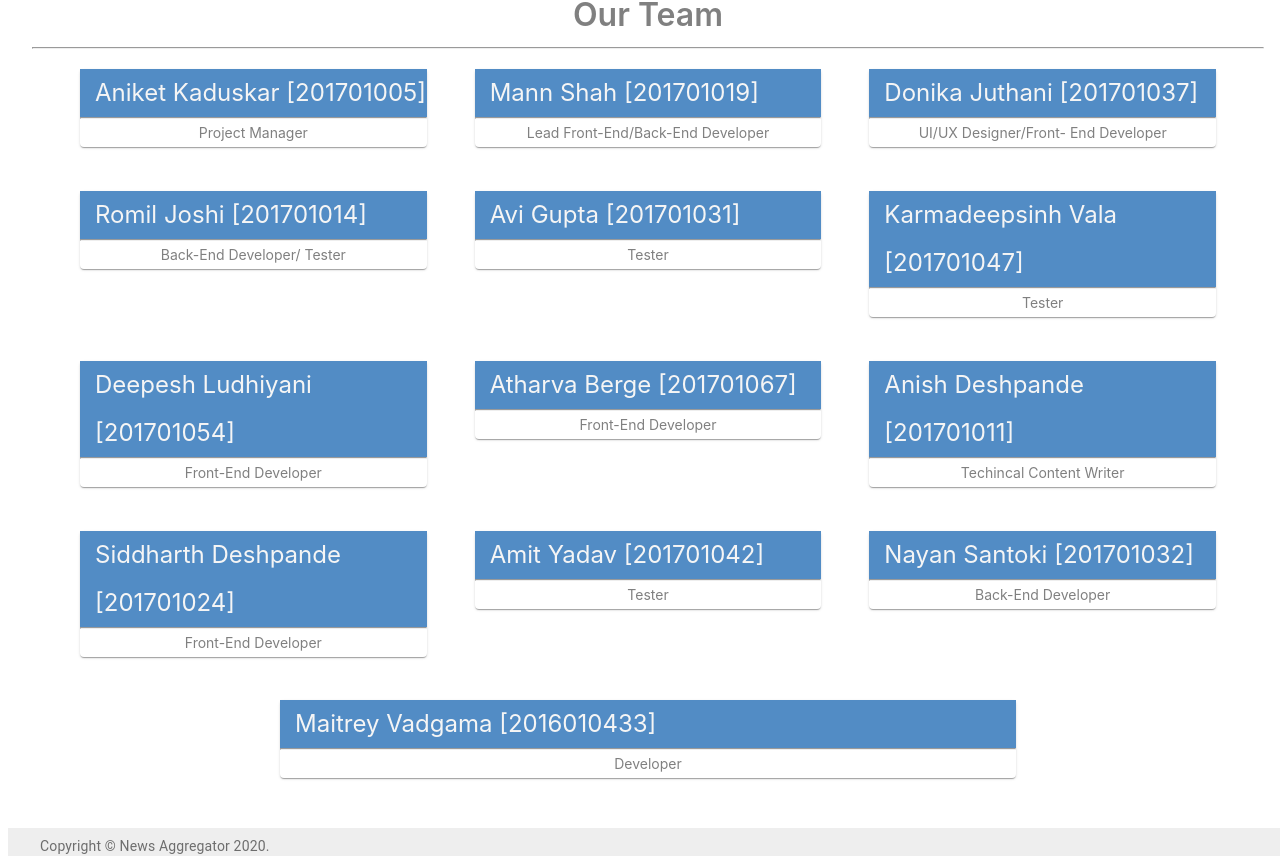
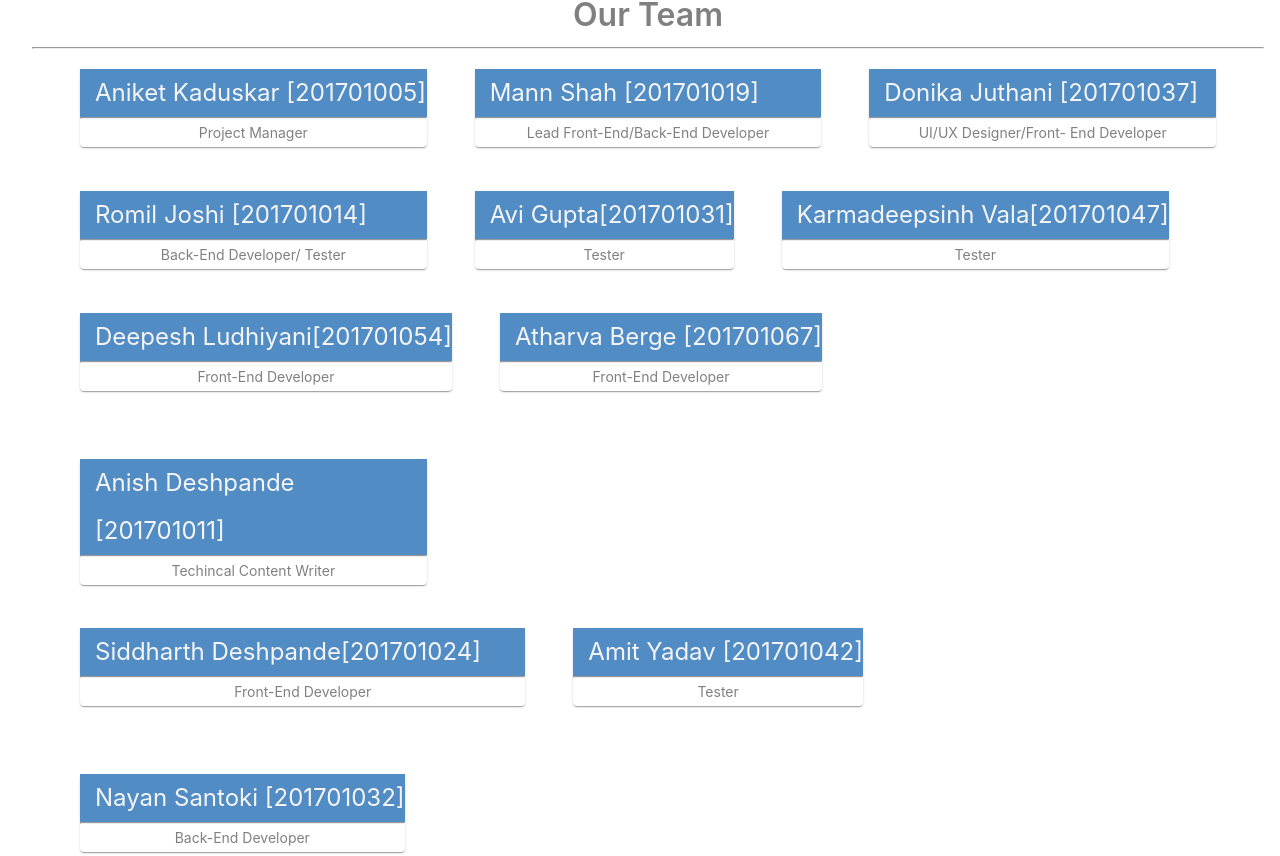
Before and after one commit to mann27/News24x7-Client, a React (Create React App) app: page /about-us in a window 1280 px wide. Shown: the part 769-1625 px from the top of the page. Built offline with nearby package versions, Linux system fonts and the light colour scheme.

Commit message:
new updates

```diff
--- a/src/components/AboutPage/index.js
+++ b/src/components/AboutPage/index.js
@@ -44,44 +44,44 @@ const AboutPage = () => {
                             </Grid>
                         </Grid>
                         <Grid container spacing={6}>
-                            <Grid item xs>
+                            <Grid item xs={4}>
                                 <Paper>
                                     <h2> Romil Joshi [201701014]</h2>
                                     <hr></hr>
                                     <p> Back-End Developer/ Tester </p>
                                 </Paper>
                             </Grid>
-                            <Grid item xs>
+                            <Grid item xs={3.5}>
                                 <Paper>
-                                    <h2> Avi Gupta [201701031]</h2>
+                                    <h2> Avi Gupta[201701031]</h2>
                                     <hr></hr>
                                     <p> Tester </p>
                                 </Paper>
                             </Grid>
-                            <Grid item xs>
+                            <Grid item xs={4.5}>
                                 <Paper>
-                                    <h2> Karmadeepsinh Vala [201701047]</h2>
+                                    <h2>Karmadeepsinh Vala[201701047]</h2>
                                     <hr></hr>
                                     <p> Tester </p>
                                 </Paper>
                             </Grid>
                         </Grid>
                         <Grid container spacing={6}>
-                            <Grid item xs>
+                            <Grid item xs={4.5}>
                                 <Paper>
-                                    <h2> Deepesh Ludhiyani [201701054]</h2>
+                                    <h2>Deepesh Ludhiyani[201701054]</h2>
                                     <hr></hr>
                                     <p> Front-End Developer</p>
                                 </Paper>
                             </Grid>
-                            <Grid item xs>
+                            <Grid item xs={3.5}>
                                 <Paper>
                                     <h2> Atharva Berge [201701067]</h2>
                                     <hr></hr>
                                     <p>Front-End Developer </p>
                                 </Paper>
                             </Grid>
-                            <Grid item xs>
+                            <Grid item xs={4}>
                                 <Paper>
                                     <h2> Anish Deshpande [201701011]</h2>
                                     <hr></hr>
@@ -90,21 +90,21 @@ const AboutPage = () => {
                             </Grid>
                         </Grid>
                         <Grid container spacing={6}>
-                            <Grid item xs>
+                            <Grid item xs={5}>
                                 <Paper>
-                                    <h2> Siddharth Deshpande [201701024]</h2>
+                                    <h2> Siddharth Deshpande[201701024]</h2>
                                     <hr></hr>
                                     <p> Front-End Developer</p>
                                 </Paper>
                             </Grid>
-                            <Grid item xs>
+                            <Grid item xs={3.5}>
                                 <Paper>
                                     <h2> Amit Yadav [201701042]</h2>
                                     <hr></hr>
                                     <p> Tester </p>
                                 </Paper>
                             </Grid>
-                            <Grid item xs>
+                            <Grid item xs={3.5}>
                                 <Paper>
                                     <h2> Nayan Santoki [201701032]</h2>
                                     <hr></hr>
--- a/src/components/HomePage/Comment/commentStyle.css
+++ b/src/components/HomePage/Comment/commentStyle.css
@@ -8,10 +8,11 @@
     padding-top: 0px;
     padding-right: 5px;
     margin-top: 0px;
-    font-weight: 100;
-    font-size: medium;
+    font-weight: 600;
+    font-size: larger;
     color: black;
 }
 .combody {
     padding-left: 5px;
+    color: black;
 }
--- a/src/components/HomePage/Comment/index.js
+++ b/src/components/HomePage/Comment/index.js
@@ -7,8 +7,7 @@ export default class Comment extends Component {
         return (
             <div>
                 <div className="commentContainer">
-
-                    <b className="handle">{this.props.comment.userHandle}: </b>
+                    <h3 className="handle">{this.props.comment.userHandle}: </h3>
                     <p className="combody">{this.props.comment.body}</p>
                 </div>
                 <hr style={{
--- a/src/components/HomePage/Post/PostDetails/index.js
+++ b/src/components/HomePage/Post/PostDetails/index.js
@@ -143,7 +143,6 @@ class PostDetails extends Component {
                                         {
                                             authenticated && this.showDelete() ? <span className="delete-btn"><button type="button" onClick={this.onClickDelete}>delete</button></span> : null
                                         }
-                                        <BookmarkIcon />
                                         {this.state.copyText ? <p>{this.state.copyText}</p> : <a onClick={this.copyToClipBoard}><ShareIcon style={{ marginLeft: '15px', marginRight: '0px' }} /></a>}
                                         <ReportIcon />
                                     </div>
--- a/src/components/HomePage/Post/PostDetails/postDetailsStyle.css
+++ b/src/components/HomePage/Post/PostDetails/postDetailsStyle.css
@@ -60,3 +60,7 @@ align-items: center;
     max-width: 500px;
     max-height: 200px;
   }
+
+p{
+    color: black;
+}
--- a/src/components/HomePage/Post/index.js
+++ b/src/components/HomePage/Post/index.js
@@ -17,9 +17,11 @@ class Post extends Component {
     constructor() {
         super();
         this.state = {
-            copyText: ''
+            copyText: '',
+            reported: false
         }
         this.copyToClipBoard = this.copyToClipBoard.bind(this);
+        this.handlereport = this.handlereport.bind(this);
     }
 
     copyToClipBoard = () => {
@@ -27,6 +29,12 @@ class Post extends Component {
         copy(el);
         this.setState({
             copyText: 'Copied!'
+        })
+    }
+
+    handlereport(e) {
+        this.setState({
+            reported: true
         })
     }
 
@@ -75,9 +83,8 @@ class Post extends Component {
 
                             <ChatIcon style={{ marginLeft: '15px', marginRight: '0px' }} />
                             <p style={{ marginLeft: '5px' }}>{commentCount} Comments</p>
-                            <BookmarkIcon />
                             {this.state.copyText ? <p>{this.state.copyText}</p> : <a onClick={this.copyToClipBoard}><ShareIcon style={{ marginLeft: '15px', marginRight: '0px' }} /></a>}
-                            <ReportIcon />
+                            {this.state.reported ? <p>reported!</p> : <ReportIcon onClick={this.handlereport} />}
                         </div>
                     </Grid>
                     <Grid item={true} xs={3}>
```
